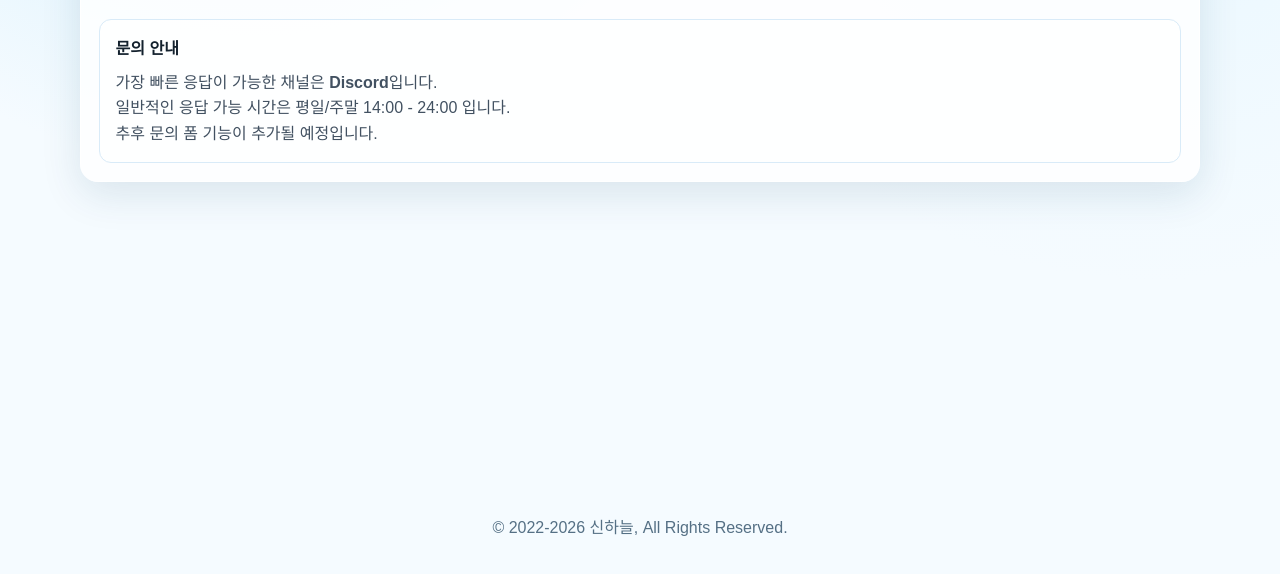
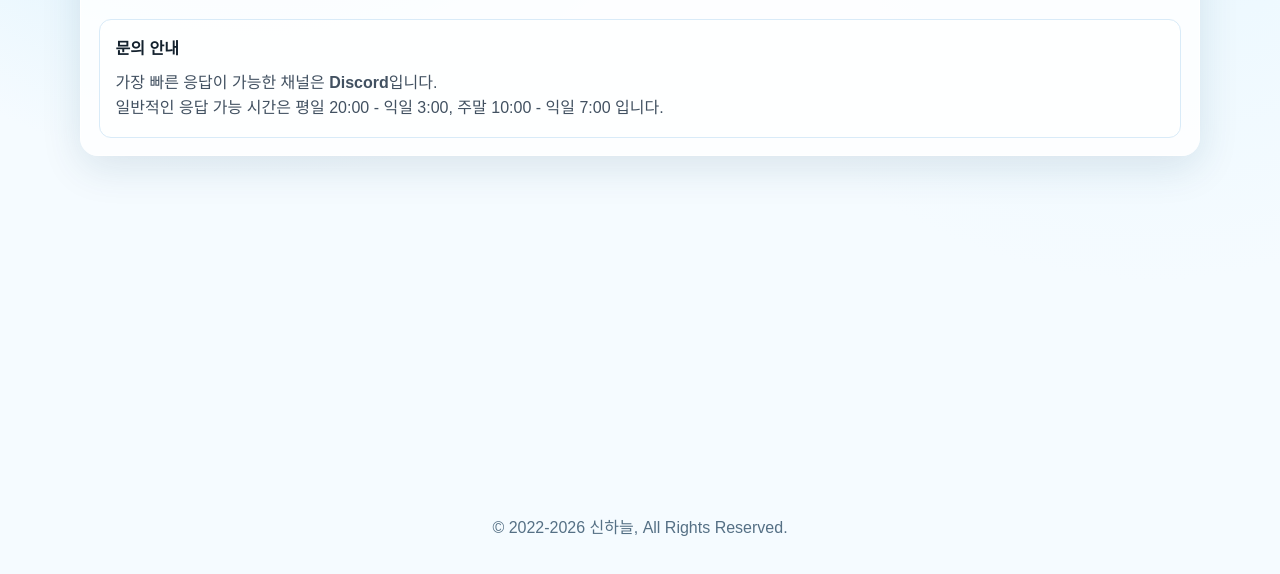
Before and after one commit to ShinHaneul-39/Homepage-v2, a website: page contact.html in a window 1280 px wide. Shown: the part 224-798 px from the top of the page. Drawn offline with Linux system fonts and the light colour scheme.

Commit message:
fix: correct social links and update inquiry hours
- Fix capitalization of `data-social-key` attribute for YouTube (changed 'YouTUbe' to 'YouTube').
- Update the general available hours in both Korean and English inquiry notices (`notice.desc`).

```diff
--- a/contact.html
+++ b/contact.html
@@ -128,7 +128,7 @@
         </div>
 
         <div class="contact">
-          <a href="https://discord.com/users/959784288717520937" data-social-key="Discord" aria-label="Discord" title="Discord">
+          <a href="discord://-/users/959784288717520937" data-social-key="Discord" aria-label="Discord" title="Discord">
             <svg viewBox="0 0 24 24" role="img" aria-hidden="true">
               <path d="M20.32 4.37a19.79 19.79 0 0 0-4.95-1.53.07.07 0 0 0-.07.04c-.21.38-.44.88-.6 1.27a18.26 18.26 0 0 0-5.4 0 12.58 12.58 0 0 0-.61-1.27.08.08 0 0 0-.07-.04 19.74 19.74 0 0 0-4.95 1.53.07.07 0 0 0-.03.03C.53 9.06-.32 13.6.1 18.08a.08.08 0 0 0 .03.06 19.86 19.86 0 0 0 5.99 3.03.08.08 0 0 0 .08-.03c.46-.63.88-1.3 1.23-2 .03-.06 0-.13-.06-.15a12.99 12.99 0 0 1-1.87-.9c-.06-.03-.06-.12-.01-.16.12-.09.24-.18.35-.27.02-.02.05-.02.07-.01 3.93 1.79 8.18 1.79 12.06 0 .02-.01.05-.01.07.01.11.09.23.18.35.27.05.04.05.13-.01.16-.6.35-1.22.65-1.87.9-.06.02-.09.09-.06.15.35.7.77 1.37 1.23 2a.08.08 0 0 0 .08.03 19.73 19.73 0 0 0 6-3.03.08.08 0 0 0 .03-.06c.5-5.18-.84-9.69-3.55-13.68a.06.06 0 0 0-.03-.03ZM8.02 15.35c-1.18 0-2.15-1.09-2.15-2.43s.95-2.43 2.15-2.43c1.21 0 2.17 1.1 2.15 2.43 0 1.34-.95 2.43-2.15 2.43Zm7.95 0c-1.18 0-2.15-1.09-2.15-2.43s.95-2.43 2.15-2.43c1.21 0 2.17 1.1 2.15 2.43 0 1.34-.94 2.43-2.15 2.43Z"></path>
             </svg>
@@ -195,7 +195,7 @@
           title: "연락처 및 소셜 링크",
           intro: "다양한 채널을 통해 연락하실 수 있습니다.",
           "notice.title": "문의 안내",
-          "notice.desc": "가장 빠른 응답이 가능한 채널은 <strong>Discord</strong>입니다.<br/>일반적인 응답 가능 시간은 평일/주말 14:00 - 24:00 입니다.<br/>추후 문의 폼 기능이 추가될 예정입니다.",
+          "notice.desc": "가장 빠른 응답이 가능한 채널은 <strong>Discord</strong>입니다.<br/>일반적인 응답 가능 시간은 평일 20:00 - 익일 3:00, 주말 10:00 - 익일 7:00 입니다.",
           footer: "© 2022-2026 신하늘, All Rights Reserved."
         },
         en: {
@@ -207,7 +207,7 @@
           title: "Contact & Social Links",
           intro: "You can reach out through various channels.",
           "notice.title": "Inquiry Notice",
-          "notice.desc": "<strong>Discord</strong> is the fastest channel for response.<br/>General available hours are 14:00 - 24:00 (Weekdays/Weekends).<br/>An inquiry form will be added in the future.",
+          "notice.desc": "<strong>Discord</strong> is the fastest channel for response.<br/>General available hours are Weekdays 20:00 - 03:00 (next day), Weekends 10:00 - 07:00 (next day).",
           footer: "© 2022-2026 Shin Haneul, All Rights Reserved."
         }
       };
```
